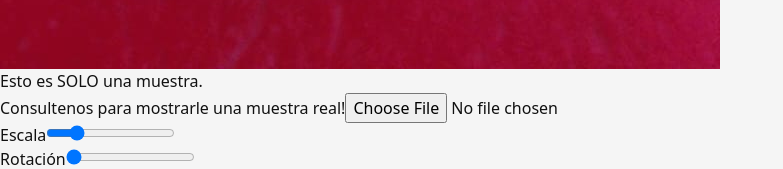
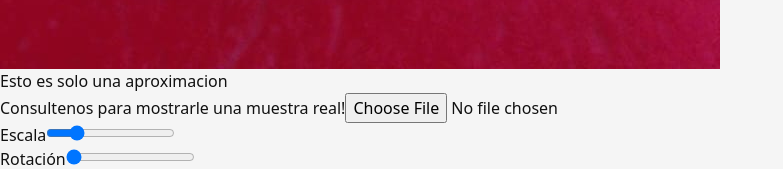
Before and after one commit to MaximilianoBurlando/ElLaserDelRayo, a React (Vite) app: page /producto/1 in a window 1280 px wide. Shown: the part 1769-1938 px from the top of the page, without its empty margins (0-783 px from the left). Built offline with nearby package versions, Linux system fonts and the light colour scheme.

Commit message:
Texto Arreglado

```diff
--- a/src/pages/Product.tsx
+++ b/src/pages/Product.tsx
@@ -351,7 +351,7 @@ const ProductPage: React.FC = () => {
 
           {/* 🎛️ CONTROLES */}
           <div className="mt-4 space-y-2">
-            <label>Esto es SOLO una muestra.<br/>
+            <label>Esto es solo una aproximacion<br/>
               Consultenos para mostrarle una muestra real!</label>
             <input type="file" accept="image/*" onChange={handleUpload} />
 
```
